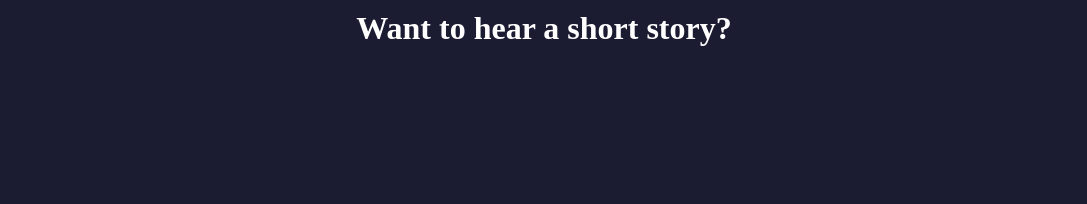
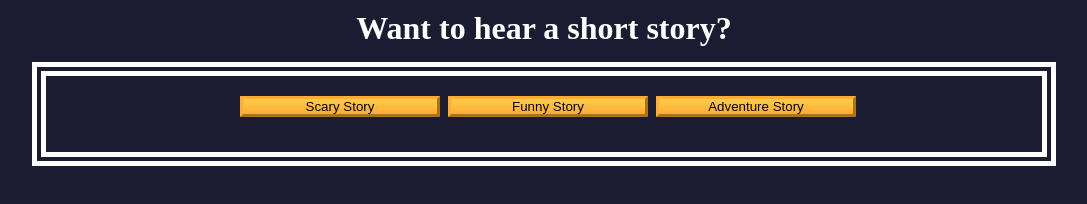
Before and after one commit to ankitaThorve/story-telling-app, a plain HTML site: page index.html in a window 1280 px wide. Shown: the whole page, without its empty margins (96-1183 px from the left). Drawn offline with Linux system fonts and the light colour scheme.

Commit message:
Design body page of story content

```diff
--- a/index.html
+++ b/index.html
@@ -9,5 +9,13 @@
 </head>
 <body>
   <h1>Want to hear a short story?</h1>
+  <main class="story-container">
+    <div class="btn-container">
+      <button class="btn" id="scary-btn">Scary Story</button>
+      <button class="btn" id="funny-btn">Funny Story</button>
+      <button class="btn" id="adventure-btn">Adventure Story</button>
+    </div>
+    <p id="result"></p>
+  </main>
 </body>
 </html>
```
